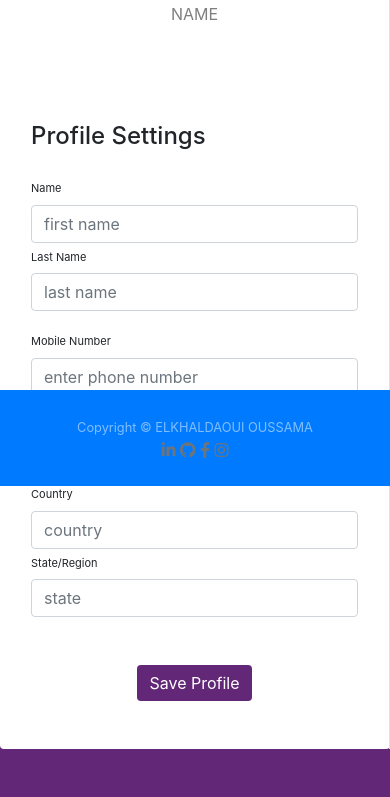
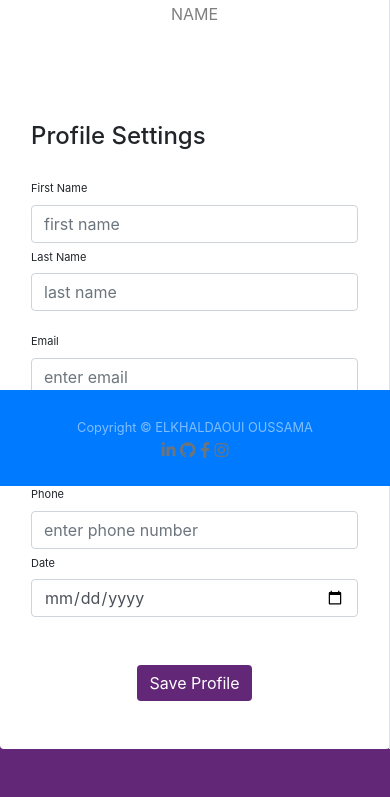
Before and after one commit to elkhaldaoui/Application-de-gestion-des-contacts, a PHP site: page /profile.php in a window 390 px wide. Shown: the part 358-1155 px from the top of the page. Run offline with PHP 8.4, Linux system fonts and the light colour scheme; some libraries are stand-ins or nearby versions.

Commit message:
start php(oop)

```diff
--- a/profile.php
+++ b/profile.php
@@ -41,17 +41,16 @@
                     <h4 class="text-right">Profile Settings</h4>
                 </div>
                 <div class="row mt-2">
-                    <div class="col-md-6"><label class="labels">Name</label><input type="text" class="form-control" placeholder="first name" value=""></div>
+                    <div class="col-md-6"><label class="labels">First Name</label><input type="text" class="form-control" placeholder="first name" value=""></div>
                     <div class="col-md-6"><label class="labels">Last Name</label><input type="text" class="form-control" value="" placeholder="last name"></div>
                 </div>
                 <div class="row mt-3">
-                    <div class="col-md-12"><label class="labels">Mobile Number</label><input type="text" class="form-control" placeholder="enter phone number" value=""></div>
-                    <div class="col-md-12"><label class="labels">Email ID</label><input type="text" class="form-control" placeholder="enter email id" value=""></div>
-
+                    <div class="col-md-12"><label class="labels">Email</label><input type="text" class="form-control" placeholder="enter email" value=""></div>
+                    <div class="col-md-12"><label class="labels">Password</label><input type="text" class="form-control" placeholder="enter password" value=""></div>
                 </div>
                 <div class="row mt-3">
-                    <div class="col-md-6"><label class="labels">Country</label><input type="text" class="form-control" placeholder="country" value=""></div>
-                    <div class="col-md-6"><label class="labels">State/Region</label><input type="text" class="form-control" value="" placeholder="state"></div>
+                <div class="col-md-12"><label class="labels">Phone</label><input type="text" class="form-control" placeholder="enter phone number" value=""></div>
+                    <div class="col-md-6"><label class="labels">Date</label><input type="date" class="form-control" value="" placeholder="date"></div>
                 </div>
                 <div class="mt-5 text-center"><button class="btn btn-primary profile-button" type="button">Save Profile</button></div>
             </div>
```
Also changed, not shown: index.php (+6 -4 lines).
